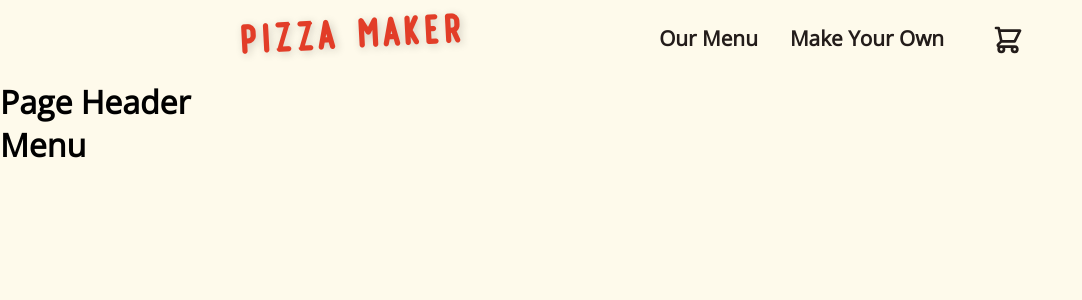
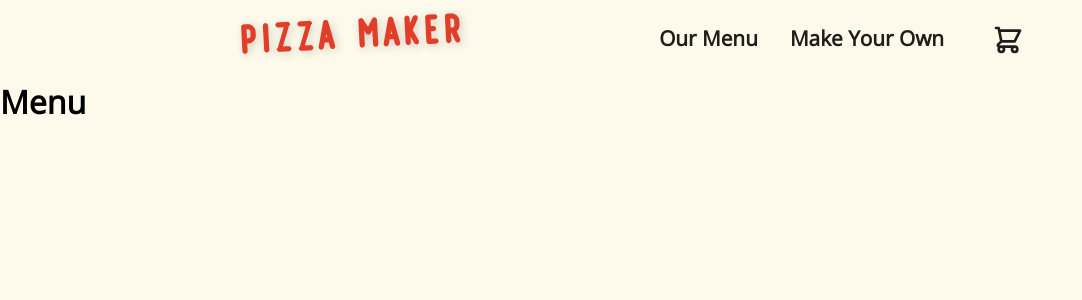
Before and after one commit to wavyadri/pizza-maker, a React (Create React App) app: page /menu in a window 1280 px wide. Shown: the top 300 px of the page, without its empty margins (0-1082 px from the left). Built offline with nearby package versions, Linux system fonts and the light colour scheme.

Commit message:
Update Header.js

```diff
--- a/src/components/Header.js
+++ b/src/components/Header.js
@@ -6,7 +6,7 @@ import React from 'react'
 const Header = () => {
     return (
         <div>
-            <h1>Page Header</h1>
+            {/* <h1>header for the page</h1> */}
         </div>
     )
 }
```
